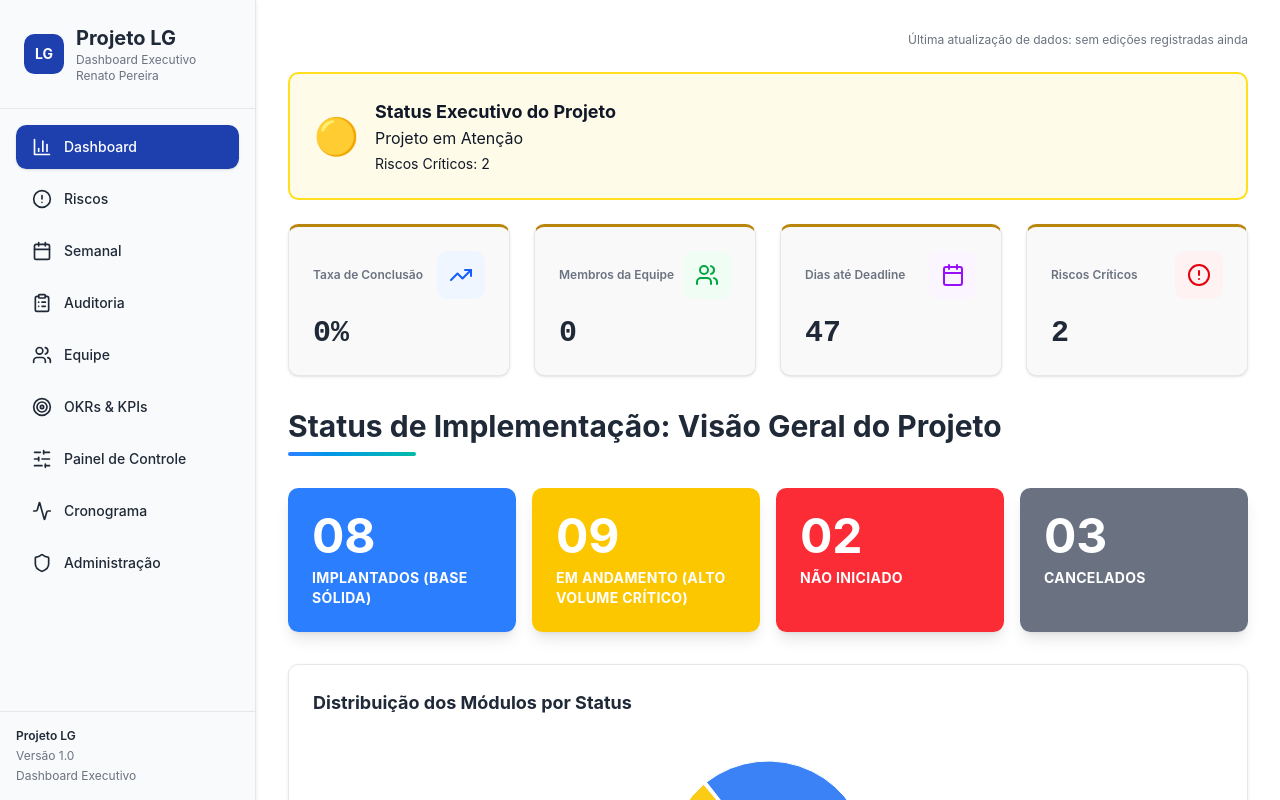
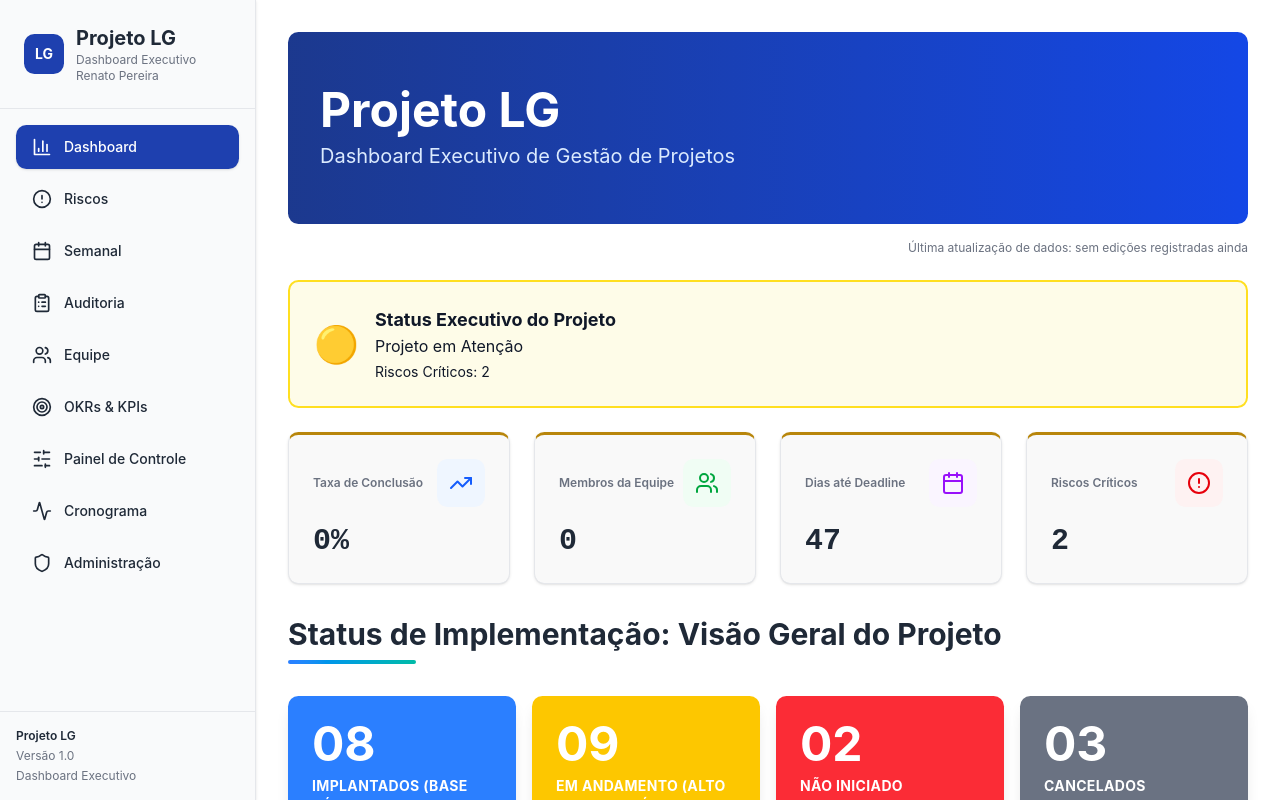
Before and after one commit to recesp-lab/lg-executive-command-center, a React (Vite) app in the folder newproject/: page / in a window 1280 px wide. Built offline with nearby package versions, Linux system fonts and the light colour scheme.

Commit message:
Add files via upload

```diff
--- a/newproject/src/pages/Home.tsx
+++ b/newproject/src/pages/Home.tsx
@@ -115,12 +115,22 @@ const lastUpdatedLabel = lastUpdated
   return (
     <DashboardLayout currentPage="dashboard">
       <div className="p-8">
-        {/* Header removido: o título "Projeto LG / Dashboard Executivo" já
-            aparece no cabeçalho do sidebar (DashboardLayout), então este
-            bloco era redundante -- e a imagem de fundo estava com o caminho
-            quebrado, fazendo o navegador exibir o texto alt="Hero Dashboard"
-            no lugar dela. */}
         <div className="mb-8">
+          {/* Hero Section: gradiente CSS puro, sem <img> externa -- a versão
+              anterior apontava para um arquivo inexistente
+              (/manus-storage/hero-dashboard_...png), e por isso o navegador
+              exibia o texto alt="Hero Dashboard" no lugar da imagem quebrada. */}
+          <div className="relative rounded-lg overflow-hidden mb-4 h-48 bg-gradient-to-r from-blue-900 to-blue-700 flex items-center">
+            <div className="px-8">
+              <h1 className="text-5xl font-bold text-white mb-2" style={{ fontFamily: "'Playfair Display', serif" }}>
+                Projeto LG
+              </h1>
+              <p className="text-xl text-blue-100">
+                Dashboard Executivo de Gestão de Projetos
+              </p>
+            </div>
+          </div>
+
           <p className="text-xs text-muted-foreground mb-6 text-right">
             Última atualização de dados: {lastUpdatedLabel}
           </p>
```
